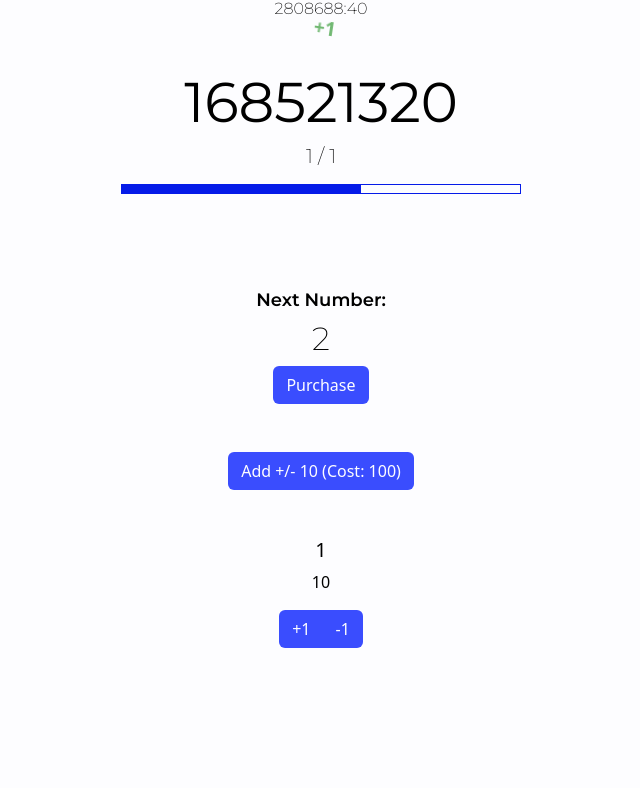
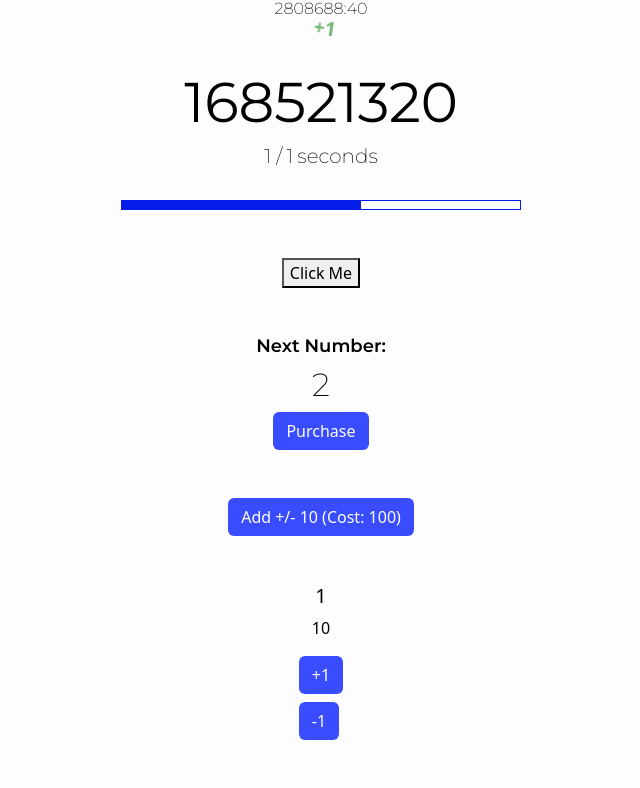
Before and after one commit to isaacpradford/simple, a Django app: page /games/1/ in a window 1280 px wide. Shown: the part 73-861 px from the top of the page, without its empty margins (319-959 px from the left). Before the commit the page ends 721 px from the top, so only its background shows below. Run offline with Django 5.2, Linux system fonts and the light colour scheme; a user stored in the database is signed in; tables that the repository leaves empty hold one stand-in row (values such as "Sample post"); some web fonts are replaced.

Commit message:
Updated game styling, added new increment button

```diff
--- a/backend/app/templates/app/game.html
+++ b/backend/app/templates/app/game.html
@@ -1,5 +1,4 @@
-{% extends 'base.html' %} {% block title %}Game - Simple{% endblock %}
-{% block content %}
+{% extends 'base.html' %} {% block title %}Game - Simple{% endblock %} {% block content %}
 
 <style>
   .response-message {
@@ -51,8 +50,10 @@
     </h1>
 
     <h5 class="simple-paragraph">
+      <div class="d-flex flex-row gap-1">
         <span id="user-increment">{{ score.increment }} / </span>
-      <span id="time-increment">{{ score.time_increment }}</span>
+        <span id="time-increment">{{ score.time_increment }}</span><p> seconds</p>
+      </div>
     </h5>
 
     <h2><span id="increment-countdown"></span></h2>
@@ -68,11 +69,20 @@
         id="timer-outline"
       ></div>
       <div
-        style="height: 10px; width: 0px; transition: 0.2s linear; background-color: var(--main-color);"
+        style="
+          height: 10px;
+          width: 0px;
+          transition: 0.2s linear;
+          background-color: var(--main-color);
+        "
         class="position-absolute"
         id="timer-bar"
       ></div>
     </div>
+  </div>
+
+  <div>
+    <button id="main-button">Click Me</button>
   </div>
 
   <div class="d-flex flex-column justify-content-center align-items-center p-5">
@@ -84,7 +94,6 @@
     </h2>
 
     <button
-      onclick="playMessageAnimation()"
       id="purchase-next-number"
       class="purchase-next-number btn game-button"
     >
@@ -97,9 +106,7 @@
     <button id="purchase-next-button" class="btn game-button">
       Add +/- {{ next_button }} (Cost: {{ next_button_cost }})
     </button>
-    {% endif %}
-
-    {% if time_increment > 5 %}
+    {% endif %} {% if time_increment > 5 %}
     <button id="purchase-next-second" class="btn game-button">
       -1s (Cost:<span id="next-second-cost"> {{ next_second_cost }}</span>)
     </button>
@@ -130,7 +137,8 @@
             +{{ amount }}
           </button>
           {% endfor %}
-
+        </div>
+        <div class="btn-group">
           {% for amount in buttons %}
           <button
             data-action="decrease"
@@ -193,9 +201,34 @@
     }, 2000);
   }
 
+  const clickButton = document.getElementById("main-button");
+  if (clickButton) {
+    clickButton.addEventListener("click", async () => {
+      try {
+        const response = await fetch('{% url "button_click" game.id %}', {
+          method: "POST",
+          headers: {
+            "X-CSRFToken": csrfToken,
+            "Content-Type": "application/json",
+          },
+        });
+
+        const data = await response.json();
+        console.log(data);
+
+        if (data.success) {
+          document.getElementById("user-score").textContent = data.new_score;
+          playMessageAnimation(data.success, document.getElementById('user-score'), data.message);
+        }
+      } catch (error) {
+        console.error(error);
+      }
+    });
+  }
+
+  // if (clickButton)
   // Purchase Time
-  const purchaseSecond = document.getElementById('purchase-next-second');
-
+  const purchaseSecond = document.getElementById("purchase-next-second");
   if (purchaseSecond) {
     purchaseSecond.addEventListener("click", async (e) => {
       try {
@@ -210,10 +243,12 @@
         const data = await response.json();
 
         if (data.success) {
-            console.log(data)
+          console.log(data);
           document.getElementById("user-score").textContent = data.new_score;
-            document.getElementById("time-increment").textContent = data.new_timer;
-            document.getElementById("next-second-cost").textContent = data.new_timer_cost;
+          document.getElementById("time-increment").textContent =
+            data.new_timer + " seconds";
+          document.getElementById("next-second-cost").textContent =
+            data.new_timer_cost;
           updateInterval = parseInt(data.new_timer) * 1000;
           setScoreInterval();
           playMessageAnimation(
@@ -441,7 +476,6 @@
     document.getElementById("timer-bar").style.width = `${width}%`;
   }
 
-
   updateScore();
   updateTimer();
   setScoreInterval(); // Update score once every time increment
--- a/backend/app/templates/app/landing.html
+++ b/backend/app/templates/app/landing.html
@@ -1,7 +1,7 @@
 {% extends 'base.html' %} {% block title %}Simple - An Idle Game{% endblock %} {% block content %}
 
 <div>
-    <h1>Simple</h1>
+
 </div>
 
 {% endblock %}
--- a/backend/app/urls.py
+++ b/backend/app/urls.py
@@ -17,6 +17,7 @@ urlpatterns = [
     path("games/delete_game/<int:game_id>/", games.delete_game, name="delete_game"),
     path("games/<int:game_id>/", game.render_game, name="play_game"),
 
+    path("game/<int:game_id>/button_click/", game.click_main_button, name="button_click"),
     path("game/<int:game_id>/numbers/purchase_number/", game.purchase_number, name="purchase_number"),
     path("game/<int:game_id>/numbers/<int:number_id>/increase/<int:amount>/", game.increase_quantity, name="increase_quantity"),
     path("game/<int:game_id>/numbers/<int:number_id>/decrease/<int:amount>/", game.decrease_quantity, name="decrease_quantity"),
--- a/backend/app/views/game.py
+++ b/backend/app/views/game.py
@@ -34,8 +34,6 @@ def render_game(request, game_id):
     time_increment = score.time_increment
     next_second_cost = calculate_time_cost(time_increment)
 
-    print(next_button)
-
     return render(
         request,
         "app/game.html",
@@ -52,6 +50,23 @@ def render_game(request, game_id):
             "last_updated": score.last_updated,
         },
     )
+
+@login_required(login_url="/login/")
+@require_POST
+@transaction.atomic
+def click_main_button(request, game_id):
+    score = get_object_or_404(Score, game=game_id)
+    update_score(score)
+
+    new_score = score.score_value + score.increment
+    score.score_value = new_score
+    score.save()
+
+    return JsonResponse({
+        "new_score": format(new_score, 'f'),
+        "success": True,
+        "message": "+" + format(score.increment, 'f')
+    })
 
 @login_required(login_url="/login/")
 @require_POST
@@ -259,7 +274,6 @@ def get_predicted_score(request, game_id):
     increments = elapsed // score.time_increment
     predicted_score = game.score.score_value + game.score.increment * Decimal(increments)
 
-    print(format(predicted_score, 'f'))
     return JsonResponse(
         {
             "score": format(predicted_score, 'f'),
```
Lines whose indentation alone changed are shown as unchanged.
